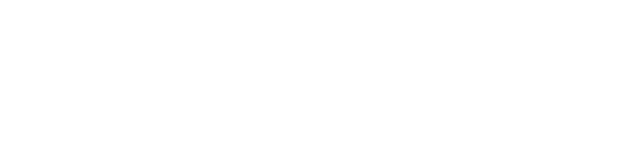
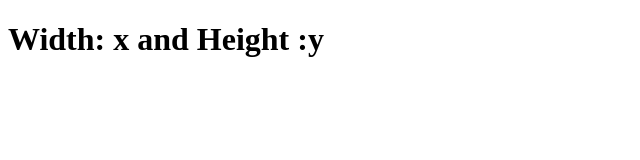
Before and after one commit to acciojob/screen-size-mannmanjeet988, a website: page main.html in a window 1280 px wide. Shown: the whole page, without its empty margins (0-640 px from the left). Drawn offline with Linux system fonts and the light colour scheme.

Commit message:
created a submission

```diff
--- a/main.html
+++ b/main.html
@@ -4,9 +4,13 @@
 
 <head>
 	<link rel="stylesheet" href="styles.css">
+	<title>Window size: height and width</title>
 </head>
 
 <body>
+	<div id="sizeInfo">
+		<h1>Width: x and Height :y</h1>
+	</div>
 	<!-- the entire body must be written by student -->
     <script type="text/javascript" src="./script.js">
 </script>
```
